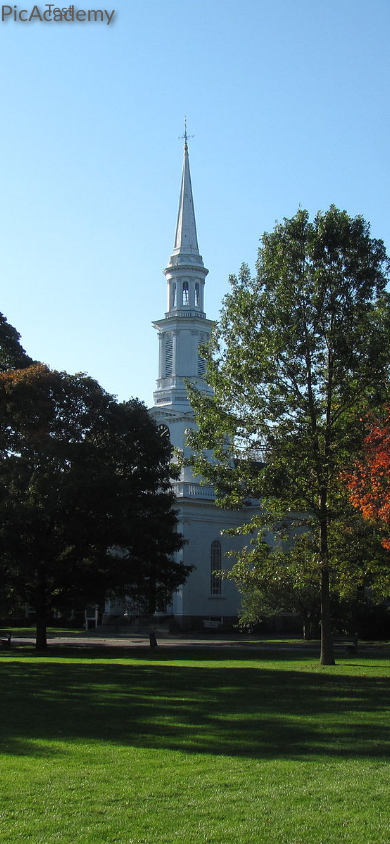
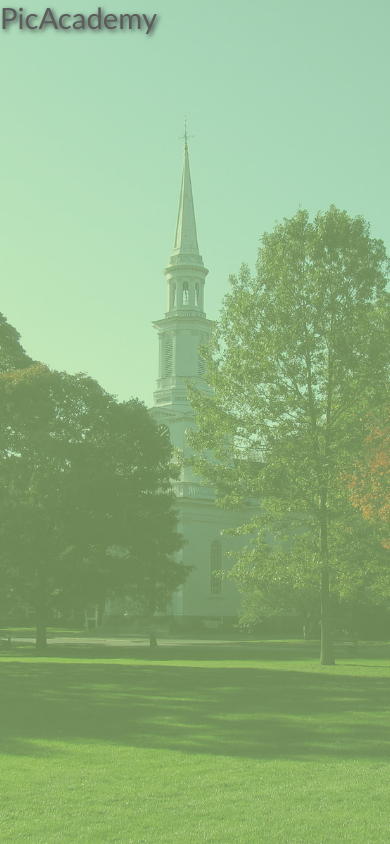
Before and after one commit to CodeSalvageON/PicAcademy, a website: page public/static/index.html in a window 390 px wide. Drawn offline with Linux system fonts and the light colour scheme.

Commit message:
Add mobile device check function and some more styling.

```diff
--- a/public/static/index.html
+++ b/public/static/index.html
@@ -12,16 +12,12 @@
     <link href="/styling/fonts/effects.css" rel="stylesheet" type="text/css" />
   </head>
   <body>
-    <p class="large undershadow">
-      PicAcademy
-    </p>
-
-    <!-- Picture Button goes here. -->
-    <div class="absolute-center" id="pic-button">
-      <section class="button">
-        Test
-      </section>
-    </div>
+    <section id="main-page"></section>
+    <section id="page-content">
+      <p class="large undershadow">
+        PicAcademy
+      </p>
+    </section>
 
     <!-- Scripts go here. -->
     <!-- General Library -->
--- a/public/styling/fonts/sizes.css
+++ b/public/styling/fonts/sizes.css
@@ -1,3 +1,3 @@
 .large {
-  font-size: 5.5vw;
+  font-size: 7.5vw;
 }
--- a/public/styling/index.css
+++ b/public/styling/index.css
@@ -43,3 +43,17 @@
   position: absolute;
   width: 300px;
 }
+
+#main-page {
+  width: 100%;
+  height: 100%;
+  position: relative;
+  background-color: #b1dd8b;
+  opacity: 0.6;
+}
+
+#page-content {
+  left: 0px;
+  top: 0px;
+  position: absolute;
+}
```
Also changed, not shown: public/scripts/general-lib/main.js (+8 -1 lines).
